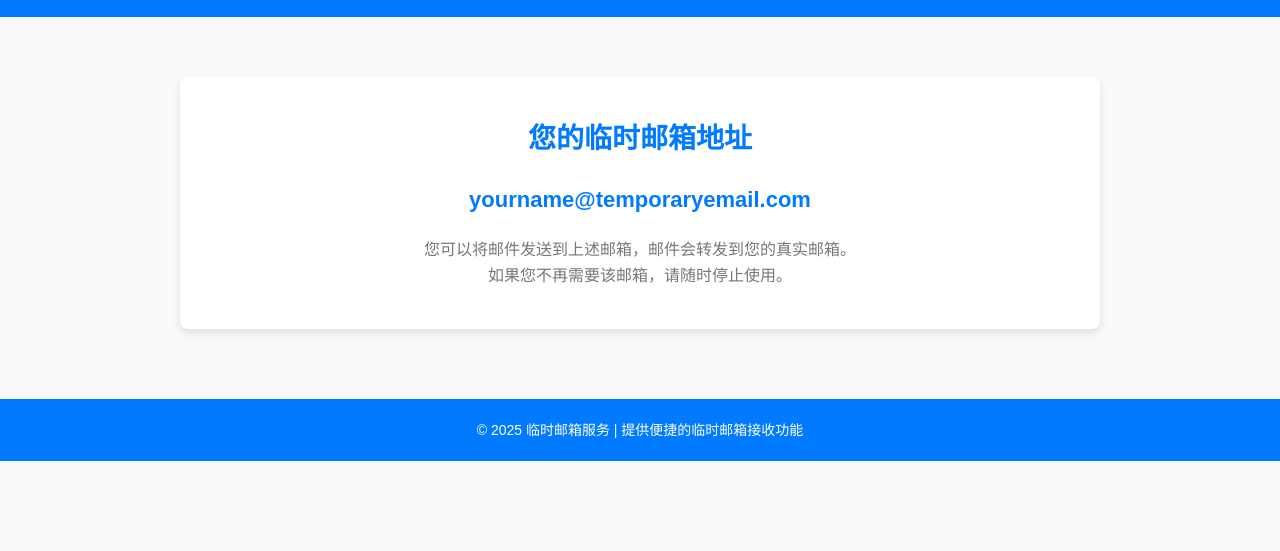
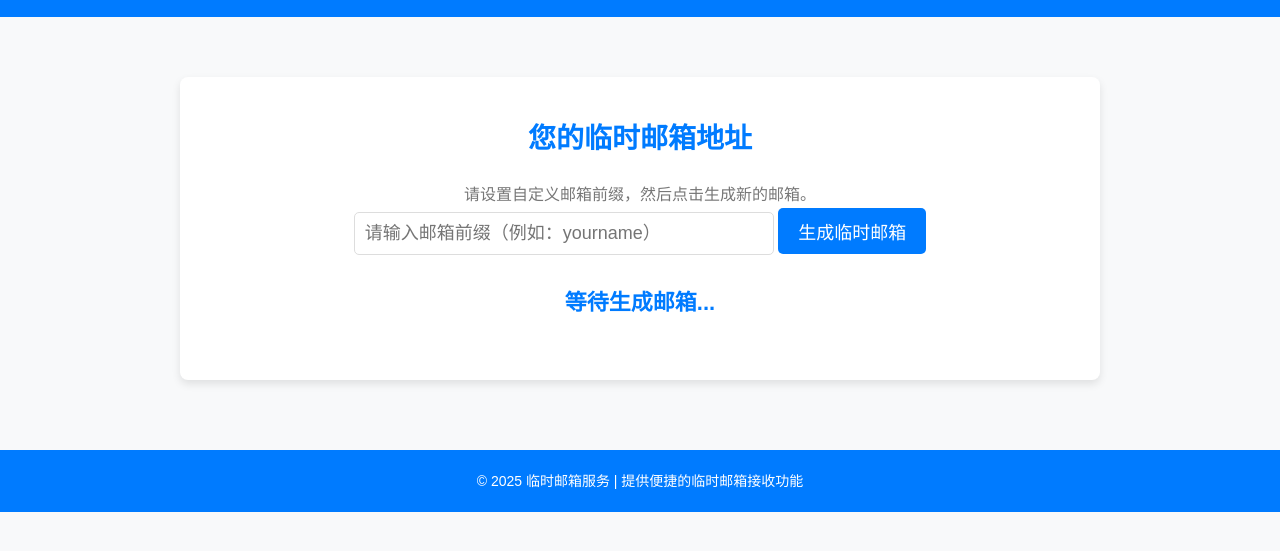
Before and after one commit to Mail-Drop/Mail-Dorp.github.io, a plain HTML site: page index.html in a window 1280 px wide. Shown: the part 119-670 px from the top of the page. Drawn offline with Linux system fonts and the light colour scheme.

Commit message:
Update index.html

```diff
--- a/index.html
+++ b/index.html
@@ -1,133 +1,135 @@
 <!DOCTYPE html>
 <html lang="zh-CN">
 <head>
-    <!-- 设置字符编码为UTF-8，确保中文字符显示正常 -->
     <meta charset="UTF-8">
-
-    <!-- 设置响应式视图，确保页面在手机上也能适应不同屏幕尺寸 -->
     <meta name="viewport" content="width=device-width, initial-scale=1.0">
-
-    <!-- 页面描述，用于搜索引擎优化（SEO） -->
     <meta name="description" content="临时邮箱接收服务，您可以将邮件发送到指定邮箱，我们会转发给您的真实邮箱。">
-
-    <!-- 设置页面标题，会显示在浏览器的标签页上 -->
     <title>临时邮箱接收服务</title>
 
-    <!-- 设置页面图标，通常显示在浏览器标签页上 -->
+    <!-- 设置页面图标 -->
     <link rel="icon" href="https://via.placeholder.com/32x32.png?text=Mail" type="image/png">
 
     <style>
-        /* 样式部分：重置浏览器默认样式 */
+        /* Reset一些默认的浏览器样式 */
         * {
             margin: 0;
             padding: 0;
-            box-sizing: border-box; /* 让所有元素的宽高计算都包含边框和内边距 */
+            box-sizing: border-box;
         }
 
-        /* 设置整个页面的背景色和字体 */
         body {
-            font-family: 'Arial', sans-serif; /* 使用现代无衬线字体 */
-            background-color: #f8f9fa; /* 页面背景色为浅灰色 */
-            color: #333; /* 默认文本颜色为深灰色 */
-            line-height: 1.6; /* 设置行高，让文本间隔更舒适 */
+            font-family: 'Arial', sans-serif;
+            background-color: #f8f9fa;
+            color: #333;
+            line-height: 1.6;
         }
 
-        /* 页面顶部，标题和说明的部分 */
+        /* 页面头部 */
         header {
-            background-color: #007bff; /* 设置蓝色背景色 */
-            color: #fff; /* 设置白色文字 */
-            text-align: center; /* 内容居中对齐 */
-            padding: 20px 0; /* 上下内边距为20px */
+            background-color: #007bff;
+            color: #fff;
+            text-align: center;
+            padding: 20px 0;
         }
 
-        /* 页面标题的样式 */
         header h1 {
-            font-size: 36px; /* 设置大号字体 */
-            margin-bottom: 10px; /* 底部留白 */
+            font-size: 36px;
+            margin-bottom: 10px;
         }
 
-        /* 页面副标题的样式 */
         header p {
-            font-size: 18px; /* 设置字体大小 */
+            font-size: 18px;
         }
 
-        /* 页面主体内容部分 */
+        /* 页面主体 */
         .container {
-            max-width: 960px; /* 限制内容区域的最大宽度为960px */
-            margin: 0 auto; /* 将内容居中对齐 */
-            padding: 20px; /* 内容周围留出20px的内边距 */
+            max-width: 960px;
+            margin: 0 auto;
+            padding: 20px;
         }
 
-        /* 临时邮箱展示区域的样式 */
+        /* 临时邮箱展示区域 */
         .email-box {
-            background-color: #fff; /* 白色背景 */
-            border-radius: 8px; /* 设置圆角效果 */
-            box-shadow: 0 4px 8px rgba(0, 0, 0, 0.1); /* 添加轻微阴影效果 */
-            padding: 40px; /* 内边距为40px */
-            margin-top: 40px; /* 距离上方内容40px */
-            text-align: center; /* 内容居中 */
+            background-color: #fff;
+            border-radius: 8px;
+            box-shadow: 0 4px 8px rgba(0, 0, 0, 0.1);
+            padding: 40px;
+            margin-top: 40px;
+            text-align: center;
         }
 
-        /* 临时邮箱地址标题 */
         .email-box h2 {
-            font-size: 28px; /* 设置大号字体 */
-            margin-bottom: 20px; /* 底部留白 */
-            color: #007bff; /* 标题文字为蓝色 */
+            font-size: 28px;
+            margin-bottom: 20px;
+            color: #007bff;
         }
 
-        /* 临时邮箱地址的样式 */
         .email-box p {
-            font-size: 20px; /* 设置字体大小 */
-            color: #555; /* 设置灰色文字 */
+            font-size: 20px;
+            color: #555;
         }
 
-        /* 临时邮箱地址的样式，字体加粗并突出显示 */
         .email-box .email-address {
-            font-size: 22px; /* 设置字体大小 */
-            font-weight: bold; /* 字体加粗 */
-            color: #007bff; /* 字体颜色为蓝色 */
-            margin-top: 10px; /* 上边距为10px */
-            margin-bottom: 20px; /* 下边距为20px */
+            font-size: 22px;
+            font-weight: bold;
+            color: #007bff;
+            margin-top: 10px;
+            margin-bottom: 20px;
         }
 
-        /* 其他信息的样式，颜色较浅 */
         .email-box .info {
-            font-size: 16px; /* 字体大小为16px */
-            color: #777; /* 设置浅灰色字体 */
+            font-size: 16px;
+            color: #777;
         }
 
-        /* 页脚样式，背景色为蓝色 */
-        .footer {
-            text-align: center; /* 内容居中对齐 */
-            margin-top: 50px; /* 顶部留空50px */
-            padding: 20px; /* 内边距20px */
-            background-color: #007bff; /* 背景色为蓝色 */
-            color: #fff; /* 文本颜色为白色 */
+        .email-box input {
+            font-size: 18px;
+            padding: 10px;
+            margin-bottom: 20px;
+            width: 50%;
+            border: 1px solid #ddd;
+            border-radius: 5px;
         }
 
-        /* 页脚中的文本样式 */
-        .footer p {
-            font-size: 14px; /* 字体大小为14px */
+        .email-box button {
+            font-size: 18px;
+            background-color: #007bff;
+            color: #fff;
+            padding: 10px 20px;
+            border: none;
+            border-radius: 5px;
+            cursor: pointer;
         }
 
-        /* 响应式设计：在小屏幕设备（如手机）上做适配 */
+        .email-box button:hover {
+            background-color: #0056b3;
+        }
+
+        .footer {
+            text-align: center;
+            margin-top: 50px;
+            padding: 20px;
+            background-color: #007bff;
+            color: #fff;
+        }
+
+        .footer p {
+            font-size: 14px;
+        }
+
         @media (max-width: 768px) {
-            /* 当屏幕宽度小于768px时，调整页面布局 */
             header h1 {
-                font-size: 28px; /* 标题字体减小 */
+                font-size: 28px;
             }
 
-            /* 调整邮箱展示卡片的标题字体 */
             .email-box h2 {
                 font-size: 24px;
             }
 
-            /* 调整正文部分的字体 */
             .email-box p {
                 font-size: 18px;
             }
 
-            /* 调整页脚文字的字体 */
             .footer p {
                 font-size: 12px;
             }
@@ -136,28 +138,59 @@
 </head>
 <body>
 
-<!-- 页面头部，显示主标题和副标题 -->
 <header>
     <h1>临时邮箱接收服务</h1>
     <p>将邮件发送到我们的临时邮箱，我们会转发给您的真实邮箱。</p>
 </header>
 
-<!-- 页面主体内容，包含临时邮箱展示区域 -->
 <div class="container">
     <div class="email-box">
         <h2>您的临时邮箱地址</h2>
-        <!-- 显示临时邮箱地址 -->
-        <p class="email-address">yourname@temporaryemail.com</p>
-        <!-- 显示如何使用该邮箱的说明 -->
-        <p class="info">您可以将邮件发送到上述邮箱，邮件会转发到您的真实邮箱。</p>
-        <p class="info">如果您不再需要该邮箱，请随时停止使用。</p>
+        <p class="info">请设置自定义邮箱前缀，然后点击生成新的邮箱。</p>
+
+        <!-- 用户输入自定义前缀的输入框 -->
+        <input type="text" id="customPrefix" placeholder="请输入邮箱前缀（例如：yourname）" />
+
+        <!-- 生成邮箱地址的按钮 -->
+        <button onclick="generateEmail()">生成临时邮箱</button>
+
+        <!-- 显示生成的临时邮箱 -->
+        <p class="email-address" id="emailAddress">等待生成邮箱...</p>
     </div>
 </div>
 
-<!-- 页脚部分，包含版权信息 -->
 <div class="footer">
     <p>© 2025 临时邮箱服务 | 提供便捷的临时邮箱接收功能</p>
 </div>
 
+<script>
+    // 设置固定后缀
+    const emailDomain = "@alipaycat.com";
+
+    // 生成随机的临时邮箱地址
+    function generateEmail() {
+        const customPrefix = document.getElementById('customPrefix').value.trim();
+
+        // 如果用户没有输入自定义前缀，则生成一个随机前缀
+        const prefix = customPrefix || generateRandomPrefix();
+
+        // 合成完整的临时邮箱地址
+        const tempEmail = prefix + emailDomain;
+
+        // 显示生成的邮箱地址
+        document.getElementById('emailAddress').textContent = tempEmail;
+    }
+
+    // 生成随机的邮箱前缀（例如：abc123）
+    function generateRandomPrefix() {
+        const chars = 'abcdefghijklmnopqrstuvwxyzABCDEFGHIJKLMNOPQRSTUVWXYZ0123456789';
+        let result = '';
+        for (let i = 0; i < 8; i++) {
+            result += chars.charAt(Math.floor(Math.random() * chars.length));
+        }
+        return result;
+    }
+</script>
+
 </body>
 </html>
```
